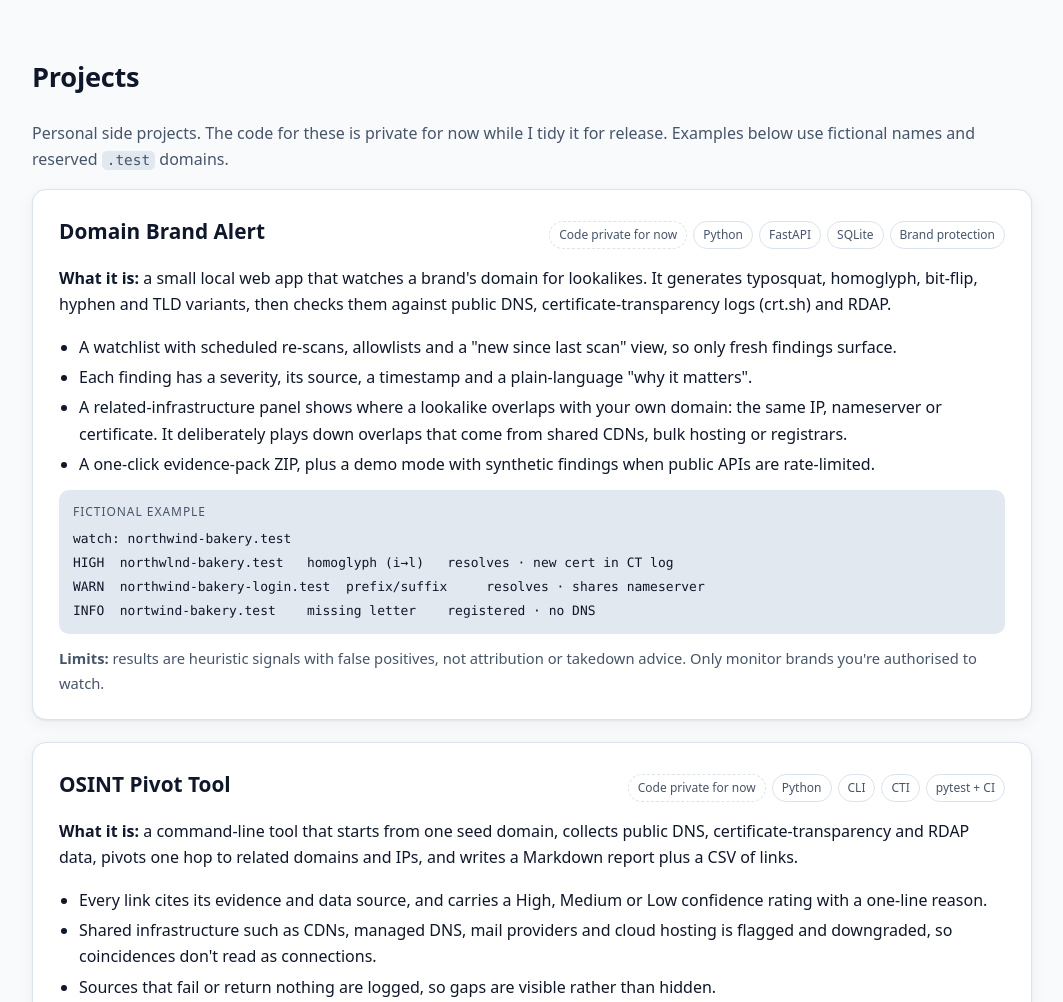
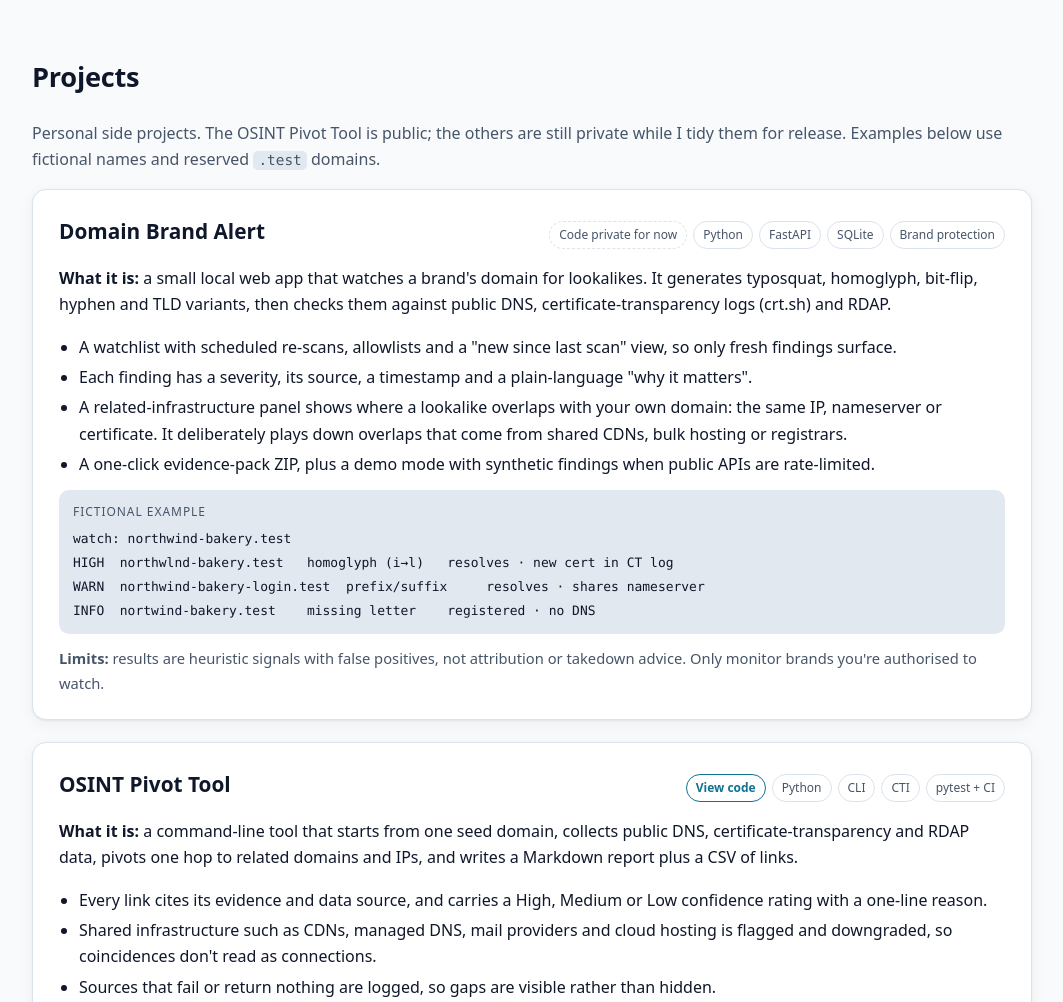
Before and after one commit to N3bula04/N3bula04.github.io, a plain HTML site: page index.html in a window 1280 px wide. Shown: the part 1560-2562 px from the top of the page, without its empty margins (108-1171 px from the left). Drawn offline with Linux system fonts and the light colour scheme.

Commit message:
Link the public OSINT Pivot Tool from the projects section

```diff
--- a/index.html
+++ b/index.html
@@ -69,7 +69,7 @@
 
 <section id="projects" class="wrap section">
   <h2>Projects</h2>
-  <p class="muted">Personal side projects. The code for these is private for now while I tidy it for release. Examples below use fictional names and reserved <code>.test</code> domains.</p>
+  <p class="muted">Personal side projects. The OSINT Pivot Tool is public; the others are still private while I tidy them for release. Examples below use fictional names and reserved <code>.test</code> domains.</p>
 
   <article class="project">
     <header><h3>Domain Brand Alert</h3><p class="tags"><span class="priv">Code private for now</span><span>Python</span><span>FastAPI</span><span>SQLite</span><span>Brand protection</span></p></header>
@@ -91,7 +91,7 @@ INFO  nortwind-bakery.test    missing letter    registered · no DNS</code></pre
   </article>
 
   <article class="project">
-    <header><h3>OSINT Pivot Tool</h3><p class="tags"><span class="priv">Code private for now</span><span>Python</span><span>CLI</span><span>CTI</span><span>pytest + CI</span></p></header>
+    <header><h3>OSINT Pivot Tool</h3><p class="tags"><a class="code-link" href="https://github.com/N3bula04/osint-pivot-tool" rel="noopener">View code</a><span>Python</span><span>CLI</span><span>CTI</span><span>pytest + CI</span></p></header>
     <p><strong>What it is:</strong> a command-line tool that starts from one seed domain, collects public DNS, certificate-transparency and RDAP data, pivots one hop to related domains and IPs, and writes a Markdown report plus a CSV of links.</p>
     <ul>
       <li>Every link cites its evidence and data source, and carries a High, Medium or Low confidence rating with a one-line reason.</li>
--- a/style.css
+++ b/style.css
@@ -82,4 +82,7 @@ h3{font-size:1.15rem;margin:0 0 8px}
   .project{padding:18px}
 }
 .tags .priv{border-style:dashed}
+.tags a.code-link{font-size:.75rem;padding:3px 9px;border-radius:999px;border:1px solid var(--accent);color:var(--accent);text-decoration:none;font-weight:600}
+.tags a.code-link:hover{background:var(--accent);color:var(--accent-ink)}
+
 .contact{grid-template-columns:minmax(0,360px)}
```
